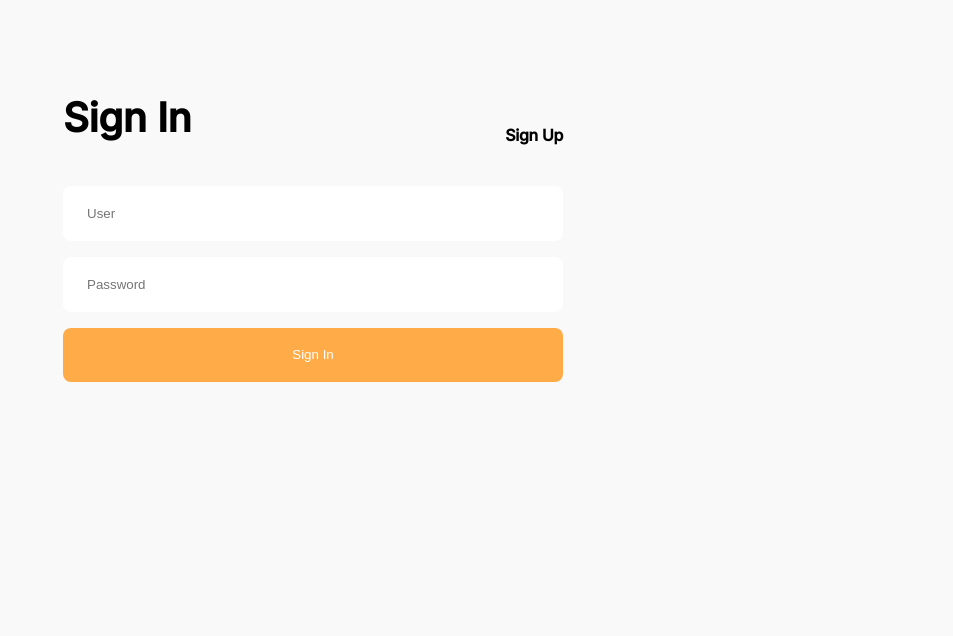
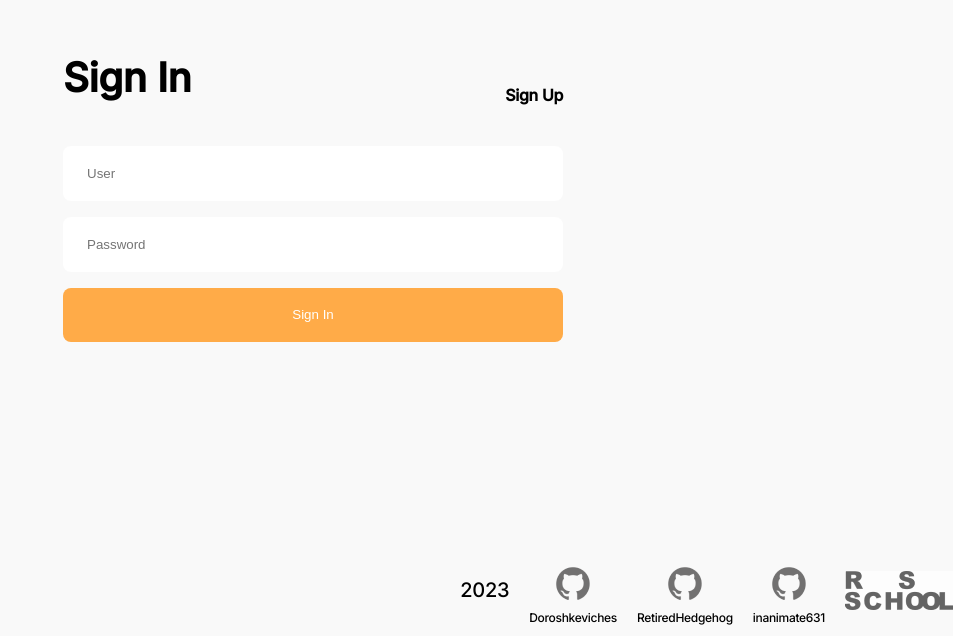
Before and after one commit to Doroshkeviches/RS-Clone, a website built with webpack: page frontend/src/index.html in a window 1280 px wide. Shown: the part 164-800 px from the top of the page, without its empty margins (327-1280 px from the left). Built offline with nearby package versions, Linux system fonts and the light colour scheme.

Commit message:
feat: add footer

```diff
--- /dev/null
+++ b/frontend/src/Pages/footer/footer.sass
@@ -0,0 +1,20 @@
+
+// .footer
+
+.footer__wraper
+  @include flex(flex, flex-end, center)
+  gap: 20px
+
+.footer__year
+  font-size: $font-size-average
+  color: $color-black
+
+.footer__link
+  @include flex(flex, flex-start, center)
+  flex-direction: column
+  font-size: 12px //first and last time use. only for link. please no const
+  color: $color-black
+
+.footer__link-img--rs
+  width: 108px
+  height: 39px
--- /dev/null
+++ b/frontend/src/Pages/footer/footer.template.ts
@@ -0,0 +1,25 @@
+import githubImg from '../../Assets/github.png';
+import rsImg from '../../Assets/rs.png';
+
+export const footerTemplate = `
+  <footer class="footer">
+    <div class="footer__wraper">
+      <h4 class="footer__year">2023</h4>
+      <a href="https://github.com/Doroshkeviches" class="footer__link">
+        <img src="${githubImg}" alt="github" class="footer__link-img">
+        <h5 class="footer__link-name">Doroshkeviches</h5>
+      </a>
+      <a href="https://github.com/RetiredHedgehog" class="footer__link">
+        <img src="${githubImg}" alt="github" class="footer__link-img">
+        <h5 class="footer__link-name">RetiredHedgehog</h5>
+      </a>
+      <a href="https://github.com/inanimate631" class="footer__link">
+        <img src="${githubImg}" alt="github" class="footer__link-img">
+        <h5 class="footer__link-name">inanimate631</h5>
+      </a>
+      <a href="https://rs.school/js/" class="footer__link">
+        <img src="${rsImg}" alt="github" class="footer__link-img--rs">
+      </a>
+    </div>
+  </footer>
+`;
--- a/frontend/src/Pages/registrationPage/style/style.sass
+++ b/frontend/src/Pages/registrationPage/style/style.sass
@@ -42,7 +42,7 @@ input[type=text], input[type=number]
 	max-width: 500px
 	min-width: 300px
 	margin: 0 auto
-	height: 100vh
+	height: 90vh
 	padding: 0 30px
 
 #radioGender
--- a/frontend/src/Routes/base.page.ts
+++ b/frontend/src/Routes/base.page.ts
@@ -1,8 +1,10 @@
+import { footerTemplate } from '../Pages/footer/footer.template';
 import { headerTemplate } from '../Pages/header/header.template';
 
 export function createBasePage() {
   (document.querySelector('body') as HTMLElement).innerHTML = `
     ${headerTemplate}
     <main class="root">
-    </main>`;
+    </main>
+    ${footerTemplate}`;
 }
--- a/frontend/src/index.sass
+++ b/frontend/src/index.sass
@@ -1,5 +1,6 @@
 @import "./Sass/reset.sass", "./Sass/mixins.sass", "./Sass/typography.sass", "./Sass/preLoader.sass", "./Sass/btn.sass"
 @import './Pages/exercise/exercise.scss'
+@import "./Pages/footer/footer.sass"
 @import "./Pages/header/header.sass"
 @import "./Pages/Workout/styles/Workout.sass"
 @import "./Pages/404/error.sass"
```
Also changed, not shown: frontend/src/Assets/github.png (added), frontend/src/Assets/rs.png (added).
